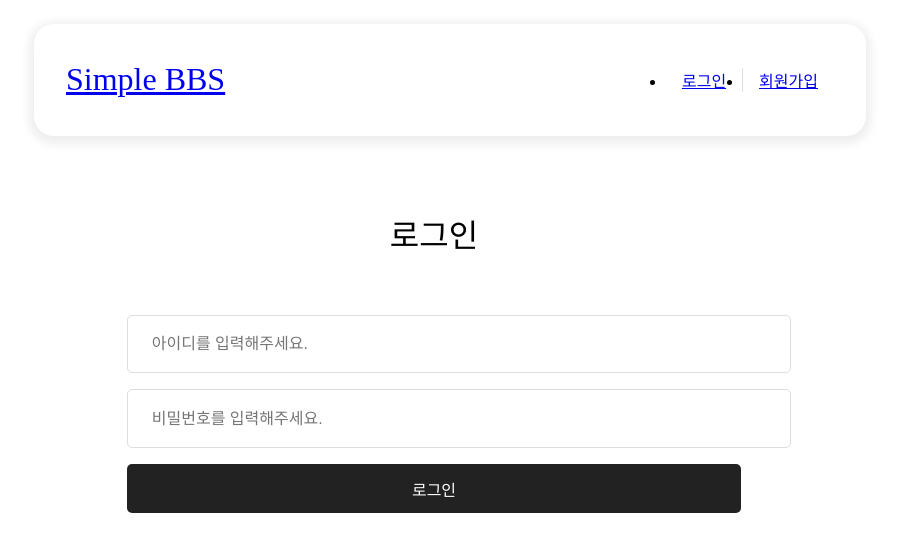
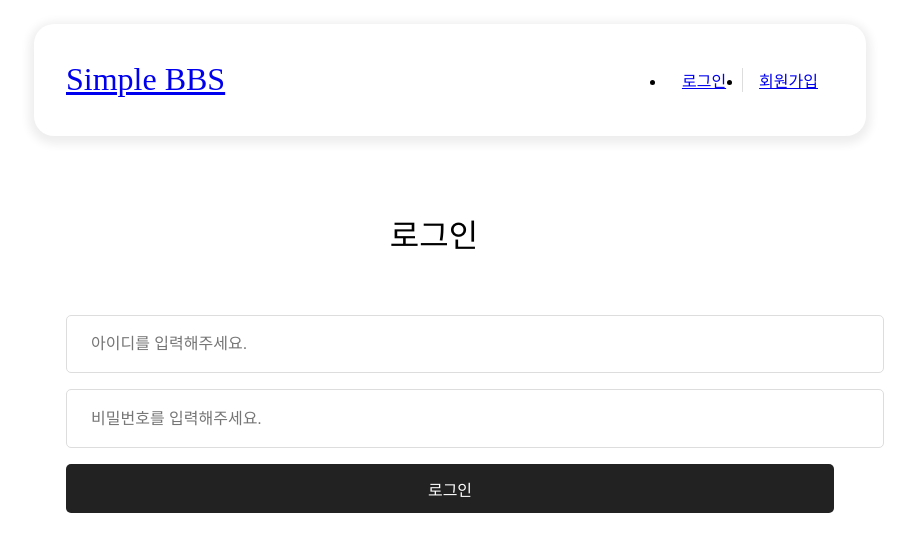
Before and after one commit to HANYUNSEONG/Simple-BBS, a Next.js app in the folder client/: page /signin in a window 1280 px wide. Shown: the top 552 px of the page, without its empty margins (222-1137 px from the left). Built offline with nearby package versions, Linux system fonts and the light colour scheme; no server answers.

Commit message:
[client] update: delete post

```diff
--- a/client/src/apis/board.ts
+++ b/client/src/apis/board.ts
@@ -15,3 +15,8 @@ export const getPost = async (id: string) => {
 export const getPosts = async ({ take = 10, page }: IGetPostsParam) => {
   return await CustomAxios.get(`/boards?page=${page}&take=${take}`);
 };
+
+// 게시글 삭제
+export const deletePost = async (id: number) => {
+  return await CustomAxios.delete(`/boards/${id}`);
+};
--- a/client/src/components/Header/Header.tsx
+++ b/client/src/components/Header/Header.tsx
@@ -25,16 +25,11 @@ const menus = [
     path: "/write",
     isLogin: true,
   },
-  {
-    title: "내 정보",
-    path: "/mypage",
-    isLogin: true,
-  },
 ];
 
 function Header() {
   const router = useRouter();
-  const { isLogin } = useAuth();
+  const { isLogin, userData } = useAuth();
 
   const logoutMutation = useMutation(logout);
   const setToastMessage = useSetRecoilState(toastAtom);
@@ -69,6 +64,10 @@ function Header() {
               )
           )}
           {isLogin && (
+            <>
+              <li>
+                <Link href="">{userData?.username}</Link>
+              </li>
               <li>
                 <Button
                   onClick={handleLogout}
@@ -79,6 +78,7 @@ function Header() {
                   로그아웃
                 </Button>
               </li>
+            </>
           )}
         </ul>
       </nav>
--- a/client/src/components/Post/PostItem/styles.ts
+++ b/client/src/components/Post/PostItem/styles.ts
@@ -22,6 +22,7 @@ export const PostItemWrapper = styled.div`
   }
 
   & p {
+    width: fit-content;
     font-size: 0.8rem;
     color: #999;
   }
--- a/client/src/components/SignInForm/styles.ts
+++ b/client/src/components/SignInForm/styles.ts
@@ -13,8 +13,8 @@ export const SignInFormWrapper = styled.section`
 `;
 
 export const SignInFormBox = styled.form`
-  width: 80%;
-  padding: 2rem 0;
+  width: 100%;
+  padding: 2rem 1rem;
   margin: 0 auto;
 
   display: flex;
--- a/client/src/types/board.ts
+++ b/client/src/types/board.ts
@@ -1,4 +1,4 @@
-import { IUserDefault } from "./auth";
+import { IUser } from "./auth";
 
 export type BoardType = "PUBLIC" | "PRIVATE";
 export const BoardStatus: { [key in BoardType]: BoardType } = {
@@ -19,7 +19,7 @@ export interface IBoardDefault {
   title: string;
   description: string;
   status: BoardType;
-  user: IUserDefault;
+  user: IUser;
   createdDate: Date;
 }
 
```
Also changed, not shown: 1 other file (tests, documents, lock files or other folders). Lines whose indentation alone changed are shown as unchanged.
